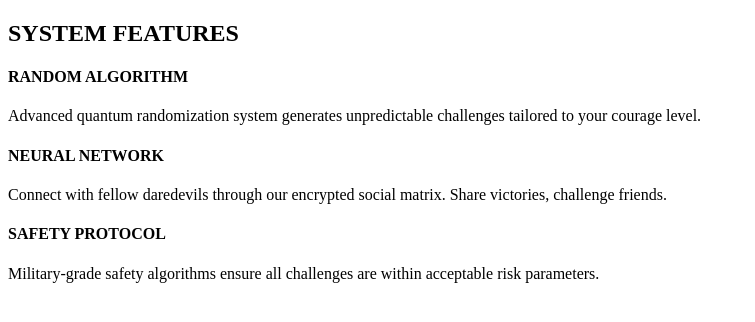
After one commit to anandku06/dare-exchange, a Django app: page /features/ in a window 1280 px wide. The commit adds this page. Shown: the top 322 px of the page, without its empty margins (0-755 px from the left). Run offline with Django 5.2, Linux system fonts and the light colour scheme.

Commit message:
modified URLs for smooth routing and templates for inherited components

```diff
--- a/dareProject/dareProject/urls.py
+++ b/dareProject/dareProject/urls.py
@@ -20,5 +20,8 @@ from . import views
 
 urlpatterns = [
     path('admin/', admin.site.urls),
-    path("", views.home)
+    path("", views.home, name="home"),
+    path("about_us/", views.about, name="about"),
+    path("contact/", views.contact, name="contact"),
+    path("features/", views.feature, name="features"),
 ]
--- a/dareProject/dareProject/views.py
+++ b/dareProject/dareProject/views.py
@@ -2,3 +2,12 @@ from django.shortcuts import (render)
 
 def home(request):
     return render(request, 'home.html')
+
+def about(request):
+    return render(request, 'about.html')
+
+def contact(request):
+    return render(request, 'contact.html')
+
+def feature(request):
+    return render(request, 'feature.html')
--- /dev/null
+++ b/dareProject/templates/feature.html
@@ -0,0 +1,43 @@
+<!DOCTYPE html>
+<html lang="en">
+<head>
+    <meta charset="UTF-8">
+    <title>Features</title>
+</head>
+<body>
+<section id="features" class="features">
+        <div class="container">
+            <h2 class="section-title">SYSTEM FEATURES</h2>
+            <div class="row g-4">
+                <div class="col-lg-4 col-md-6">
+                    <div class="feature-card">
+                        <div class="feature-icon">
+                            <i class="bi bi-dice-6-fill"></i>
+                        </div>
+                        <h4>RANDOM ALGORITHM</h4>
+                        <p>Advanced quantum randomization system generates unpredictable challenges tailored to your courage level.</p>
+                    </div>
+                </div>
+                <div class="col-lg-4 col-md-6">
+                    <div class="feature-card">
+                        <div class="feature-icon">
+                            <i class="bi bi-share-fill"></i>
+                        </div>
+                        <h4>NEURAL NETWORK</h4>
+                        <p>Connect with fellow daredevils through our encrypted social matrix. Share victories, challenge friends.</p>
+                    </div>
+                </div>
+                <div class="col-lg-4 col-md-6">
+                    <div class="feature-card">
+                        <div class="feature-icon">
+                            <i class="bi bi-shield-fill-check"></i>
+                        </div>
+                        <h4>SAFETY PROTOCOL</h4>
+                        <p>Military-grade safety algorithms ensure all challenges are within acceptable risk parameters.</p>
+                    </div>
+                </div>
+            </div>
+        </div>
+    </section>
+</body>
+</html>
```
Also changed, not shown: dareProject/templates/about.html (added, +9 -0 lines), dareProject/templates/contact.html (added, +10 -0 lines), dareProject/templates/home.html (+5 -5 lines).
